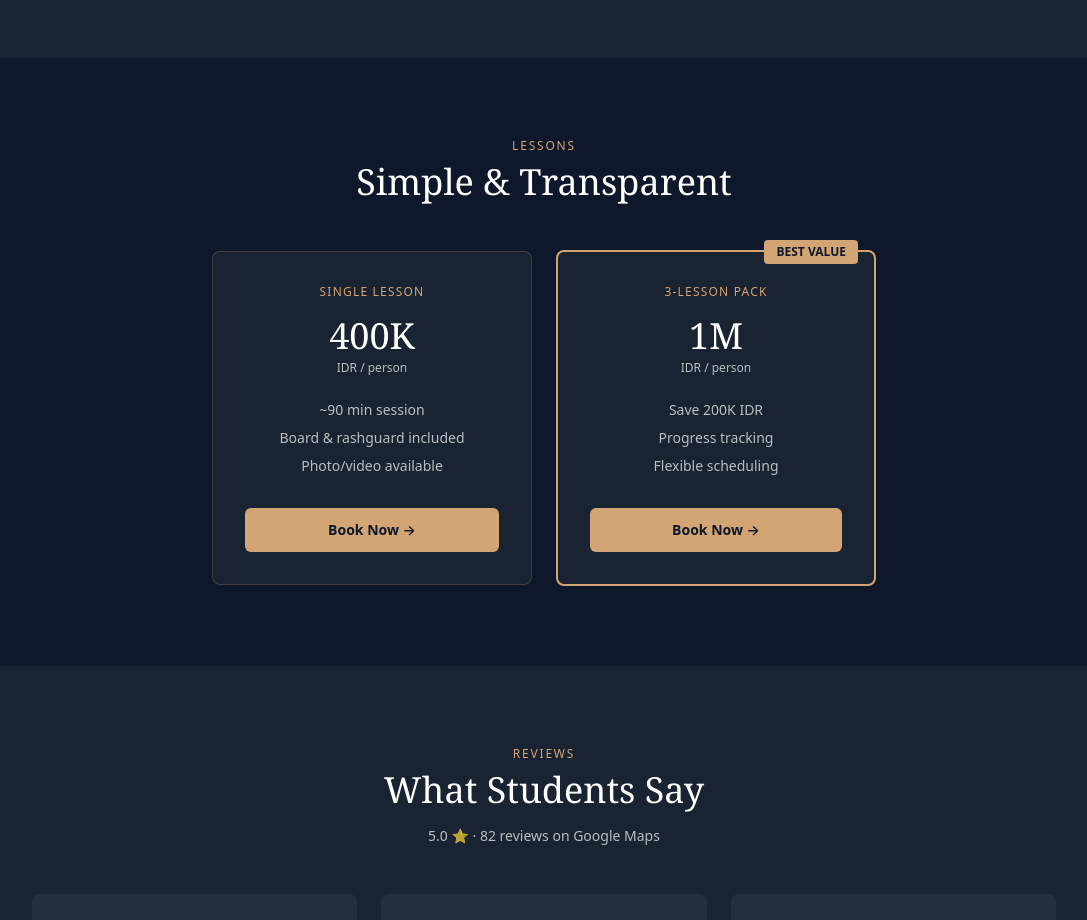
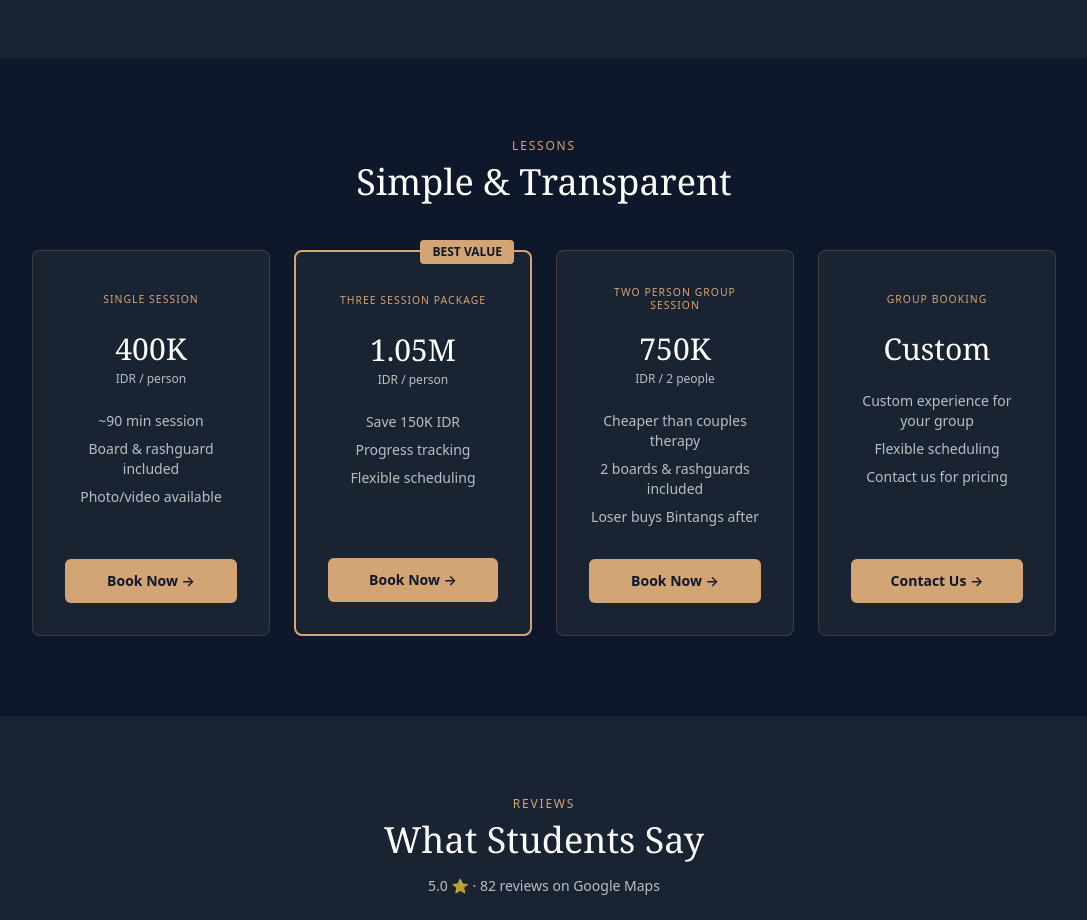
Before and after one commit to halicki/rocky, a Next.js app: page / in a window 1280 px wide. Shown: the part 1140-2060 px from the top of the page, without its empty margins (96-1183 px from the left). Built offline with nearby package versions, Linux system fonts and the light colour scheme.

Commit message:
Update lessons packages

```diff
--- a/src/components/Lessons.tsx
+++ b/src/components/Lessons.tsx
@@ -2,25 +2,39 @@ import { WHATSAPP_URL } from "@/lib/constants";
 
 const PACKAGES = [
   {
-    name: "Single Lesson",
+    name: "Single Session",
     price: "400K",
     unit: "IDR / person",
     features: ["~90 min session", "Board & rashguard included", "Photo/video available"],
     highlighted: false,
   },
   {
-    name: "3-Lesson Pack",
-    price: "1M",
+    name: "Three Session Package",
+    price: "1.05M",
     unit: "IDR / person",
-    features: ["Save 200K IDR", "Progress tracking", "Flexible scheduling"],
+    features: ["Save 150K IDR", "Progress tracking", "Flexible scheduling"],
     highlighted: true,
+  },
+  {
+    name: "Two Person Group Session",
+    price: "750K",
+    unit: "IDR / 2 people",
+    features: ["Cheaper than couples therapy", "2 boards & rashguards included", "Loser buys Bintangs after"],
+    highlighted: false,
+  },
+  {
+    name: "Group Booking",
+    price: null,
+    unit: null,
+    features: ["Custom experience for your group", "Flexible scheduling", "Contact us for pricing"],
+    highlighted: false,
   },
 ];
 
 export default function Lessons() {
   return (
     <section id="lessons" className="bg-bg-primary px-6 py-20">
-      <div className="mx-auto max-w-4xl text-center">
+      <div className="mx-auto max-w-5xl text-center">
         <p className="mb-2 text-xs tracking-[0.15em] uppercase text-accent-gold">
           Lessons
         </p>
@@ -28,11 +42,11 @@ export default function Lessons() {
           Simple &amp; Transparent
         </h2>
 
-        <div className="flex flex-col items-center justify-center gap-6 md:flex-row">
+        <div className="grid grid-cols-1 gap-6 sm:grid-cols-2 lg:grid-cols-4">
           {PACKAGES.map((pkg) => (
             <div
               key={pkg.name}
-              className={`relative w-full max-w-xs rounded-lg p-8 ${
+              className={`relative flex flex-col rounded-lg p-8 ${
                 pkg.highlighted
                   ? "border-2 border-accent-gold bg-bg-secondary"
                   : "border border-accent-gold/20 bg-bg-secondary"
@@ -43,11 +57,17 @@ export default function Lessons() {
                   BEST VALUE
                 </span>
               )}
-              <p className="mb-4 text-xs tracking-widest uppercase text-accent-gold">
+              <p className="mb-4 h-8 text-[0.65rem] leading-tight tracking-widest uppercase text-accent-gold flex items-center justify-center">
                 {pkg.name}
               </p>
-              <p className="mb-1 font-serif text-4xl">{pkg.price}</p>
-              <p className="mb-6 text-xs text-text-secondary">{pkg.unit}</p>
+              {pkg.price ? (
+                <>
+                  <p className="mb-1 font-serif text-3xl">{pkg.price}</p>
+                  <p className="mb-6 text-xs text-text-secondary">{pkg.unit}</p>
+                </>
+              ) : (
+                <p className="mb-6 font-serif text-3xl">Custom</p>
+              )}
               <ul className="mb-8 space-y-2 text-sm text-text-secondary">
                 {pkg.features.map((f) => (
                   <li key={f}>{f}</li>
@@ -57,9 +77,9 @@ export default function Lessons() {
                 href={WHATSAPP_URL}
                 target="_blank"
                 rel="noopener noreferrer"
-                className="inline-block w-full rounded-md bg-accent-gold py-3 text-center text-sm font-semibold text-bg-primary transition-transform hover:scale-105"
+                className="mt-auto inline-block w-full rounded-md bg-accent-gold py-3 text-center text-sm font-semibold text-bg-primary transition-transform hover:scale-105"
               >
-                Book Now →
+                {pkg.price ? "Book Now →" : "Contact Us →"}
               </a>
             </div>
           ))}
```
